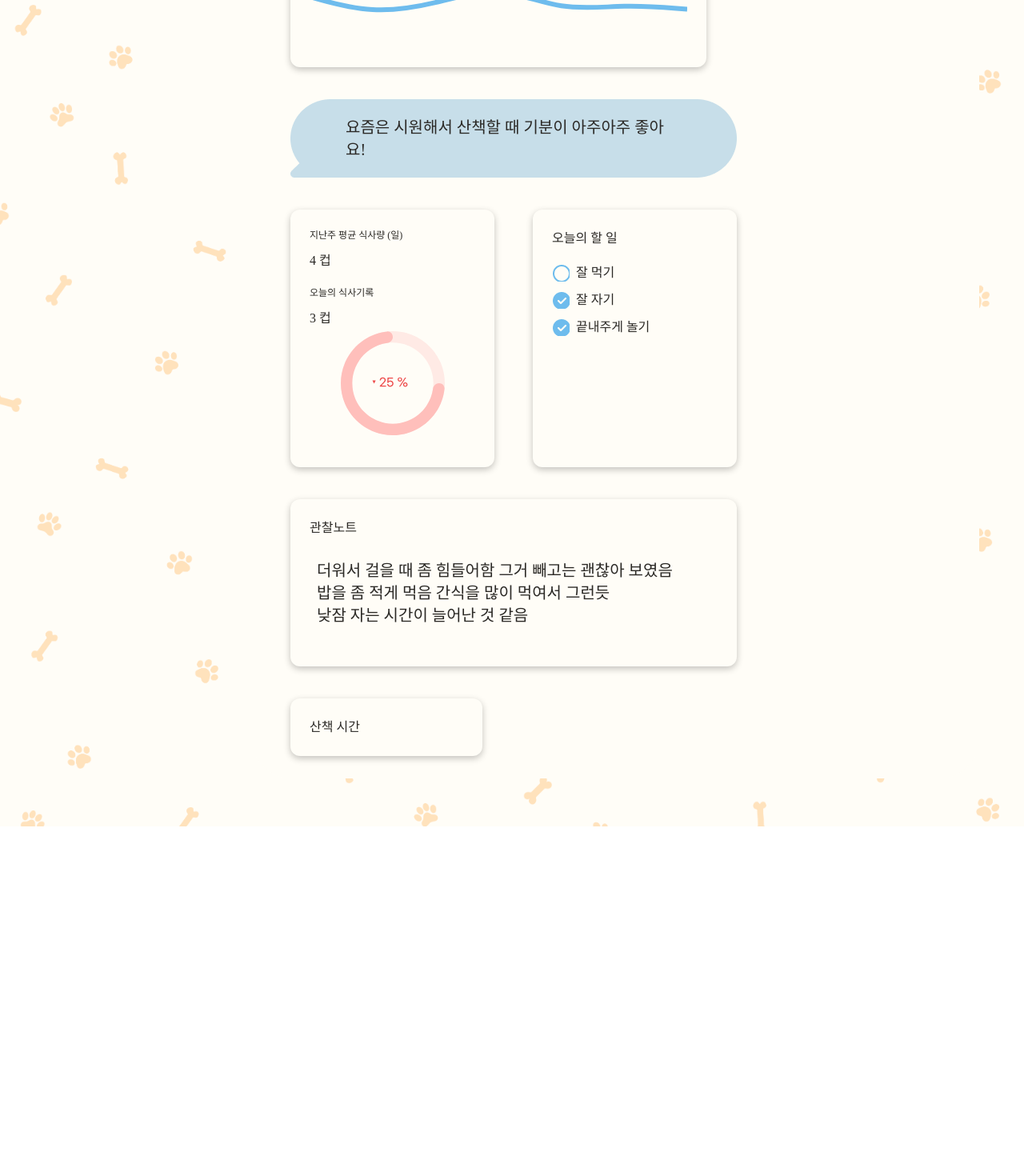
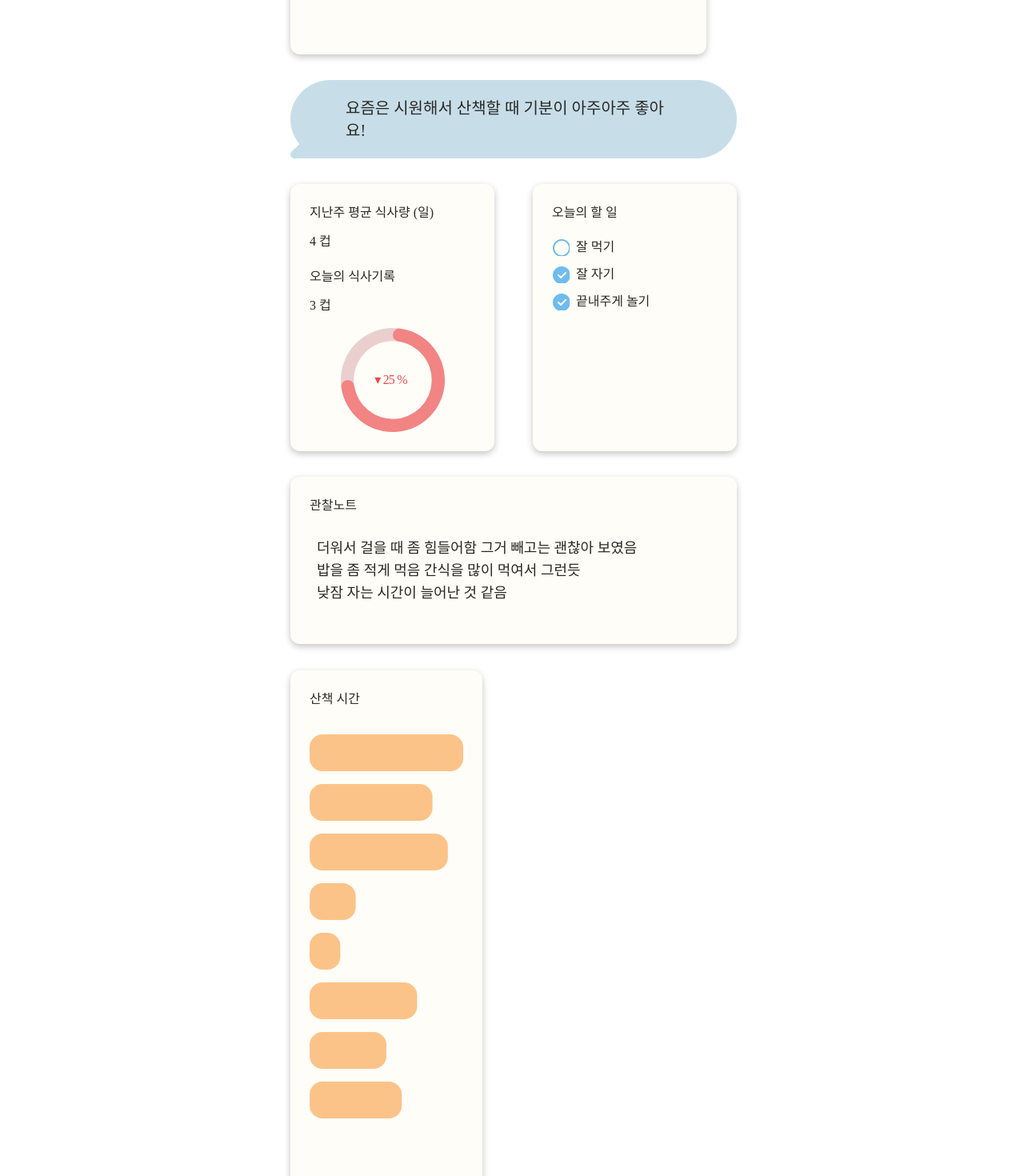
Before and after one commit to run3go/WEB4_5_404TNF_FE, a Next.js app: page /dashboard in a window 1280 px wide. Shown: the part 820-2290 px from the top of the page at 80% size. Before the commit the page ends 1853 px from the top, so only its background shows below. Built offline with nearby package versions, Linux system fonts and the light colour scheme.

Commit message:
💄 Style: 대시보드 그래프 구현 완료

```diff
--- a/package.json
+++ b/package.json
@@ -9,6 +9,7 @@
     "lint": "next lint"
   },
   "dependencies": {
+    "@types/d3-shape": "^3.1.7",
     "d3": "^7.9.0",
     "date-fns": "^4.1.0",
     "framer-motion": "^12.23.0",
--- a/src/app/dashboard/page.tsx
+++ b/src/app/dashboard/page.tsx
@@ -1,9 +1,9 @@
 import FeedCard from '@/components/dashboard/FeedCard';
-import LineGraphCard from '@/components/dashboard/LineGraphCard';
 import NoteCard from '@/components/dashboard/NoteCard';
 import ProfileCard from '@/components/dashboard/ProfileCard';
 import TodoCard from '@/components/dashboard/TodoCard';
 import WalkCard from '@/components/dashboard/WalkCard';
+import LineGraphCard from '@/components/dashboard/graph/LineGraphCard';
 
 import speechBubbleMobile from '@/assets/images/speech-bubble-mobile.svg';
 import speechBubble from '@/assets/images/speech-bubble.png';
@@ -38,15 +38,15 @@ export default async function Dashboard() {
   ];
 
   return (
-    <main className="w-full rounded-[50px] bg-[var(--color-background)] px-[26px] py-6 sm:px-12 sm:py-7">
+    <main className="h-full w-screen rounded-[50px] bg-[var(--color-background)] px-[26px] py-6 sm:h-[calc(100vh-176px)] sm:w-full sm:px-12 sm:py-7">
       <div className="flex items-center justify-between sm:mb-7">
         <h2 className="hidden text-xl font-bold sm:block">
           마음이는 평균보다 3kg 무거워요! 다이어트가 필요하니 간식을 줄여보는 건
           어떨까요?
         </h2>
-        <SelectBox options={options} width={110} footstep />
+        <SelectBox options={options} width="110px" footstep />
       </div>
-      <div className="flex flex-wrap gap-5 pb-7 sm:gap-10 sm:pb-0">
+      <div className="flex flex-wrap gap-5 pb-7 sm:gap-8 sm:pb-0">
         <div className="relative w-full text-sm font-medium sm:hidden sm:text-xl">
           <Image
             className="h-auto w-full max-w-[558px]"
@@ -59,12 +59,12 @@ export default async function Dashboard() {
             요즘은 시원해서 산책할 때 기분이 아주아주 좋아요!
           </div>
         </div>
-        <div className="flex w-full flex-col gap-5 sm:w-[520px] sm:gap-10">
+        <div className="flex w-full flex-col gap-5 sm:w-[520px] sm:gap-8">
           <ProfileCard />
           <LineGraphCard title="몸무게" dataset={weightDataset} />
           <LineGraphCard title="수면시간" dataset={sleepDataset} />
         </div>
-        <div className="flex w-full flex-col gap-5 sm:w-[558px] sm:gap-10">
+        <div className="flex w-full flex-col gap-5 sm:w-[558px] sm:gap-8">
           <div className="relative hidden text-xl font-medium sm:block">
             <Image
               className="h-auto w-full max-w-[558px]"
@@ -77,7 +77,7 @@ export default async function Dashboard() {
               요즘은 시원해서 산책할 때 기분이 아주아주 좋아요!
             </div>
           </div>
-          <div className="flex justify-between gap-5 sm:gap-10">
+          <div className="flex justify-between gap-5 sm:gap-8">
             <FeedCard />
             <TodoCard />
           </div>
--- a/src/assets/styles/global.css
+++ b/src/assets/styles/global.css
@@ -17,6 +17,8 @@
 
   /* Etc */
   --color-red: #ed4848;
+  --color-red-300: #f28484;
+  --color-red-100: #ebcfcf;
 
   --color-blue-300: #6ebced;
   --color-blue-100: #c7dee9;
--- a/src/components/common/Card.tsx
+++ b/src/components/common/Card.tsx
@@ -11,7 +11,7 @@ export default function Card({
     <>
       <div
         className={twMerge(
-          'rounded-xl bg-[var(--color-background)] p-6 shadow-[0_3px_8px_rgba(0,0,0,0.24)]',
+          'rounded-xl bg-[var(--color-background)] p-4 shadow-[0_3px_8px_rgba(0,0,0,0.24)] sm:p-6',
           className,
         )}
       >
--- a/src/components/dashboard/FeedCard.tsx
+++ b/src/components/dashboard/FeedCard.tsx
@@ -1,23 +1,18 @@
-import circleChart from '@/assets/images/circle-chart.svg';
-import Image from 'next/image';
 import Card from '../common/Card';
+import DonutGraph from './graph/DonutGraph';
 
 export default function FeedCard() {
   return (
-    <Card className="card__hover flex aspect-[255/322] w-full max-w-[255px] flex-col text-sm font-medium sm:text-base">
+    <Card className="flex aspect-[255/322] w-full max-w-[255px] flex-col text-sm font-medium sm:text-base">
       <div className="mb-5 flex flex-col gap-3">
-        <span className="text-xs">지난주 평균 식사량 (일)</span>
+        <span className="text-xs sm:text-base">지난주 평균 식사량 (일)</span>
         <span>4 컵</span>
       </div>
-      <div className="flex flex-col gap-3">
-        <span className="text-xs">오늘의 식사기록</span>
+      <div className="mb-4 flex flex-col gap-3">
+        <span className="text-xs sm:text-base">오늘의 식사기록</span>
         <span>3 컵</span>
       </div>
-      <Image
-        className="mt-1 hidden self-center min-[500px]:block"
-        src={circleChart}
-        alt="원형차트"
-      />
+      <DonutGraph />
     </Card>
   );
 }
--- a/src/components/dashboard/NoteCard.tsx
+++ b/src/components/dashboard/NoteCard.tsx
@@ -1,16 +1,52 @@
+'use client';
+import { motion } from 'framer-motion';
+import { useState } from 'react';
 import Card from '../common/Card';
 
 export default function NoteCard() {
+  const [flip, setFlip] = useState(true);
   return (
+    <motion.div
+      className="relative h-40 w-full max-w-[558px] sm:h-[210px]"
+      animate={{ rotateY: flip ? 0 : 180 }}
+      transition={{ duration: 0.7 }}
+      onClick={() => setFlip(!flip)}
+    >
+      <motion.div
+        className="absolute w-full backface-hidden"
+        animate={{ rotateY: flip ? 0 : 180 }}
+        transition={{ duration: 0.7 }}
+      >
+        {/* 앞면 */}
         <Card className="card__hover aspect-[560/210] w-full max-w-[560px] font-medium">
           <h2 className="mb-[18px] text-xs text-[var(--color-grey)] sm:text-base sm:text-[var(--color-black)]">
             관찰노트
           </h2>
-      <p className="text-sm sm:p-[9px] sm:text-xl">
+          <p className="text-sm sm:p-[9px] sm:text-lg">
             더워서 걸을 때 좀 힘들어함 그거 빼고는 괜찮아 보였음 <br />
             밥을 좀 적게 먹음 간식을 많이 먹여서 그런듯 <br />
             낮잠 자는 시간이 늘어난 것 같음
           </p>
         </Card>
+      </motion.div>
+      <motion.div
+        className="absolute w-full -scale-x-100 backface-hidden"
+        initial={{ rotateY: 180 }}
+        animate={{ rotateY: flip ? 180 : 0 }}
+        transition={{ duration: 0.7 }}
+      >
+        {/* 뒷면 */}
+        <Card className="card__hover h-40 w-full max-w-[558px] overflow-hidden py-4 sm:h-[210px]">
+          <h2 className="mb-[18px] text-xs text-[var(--color-grey)] sm:text-base sm:text-[var(--color-black)]">
+            2025. 7. 1
+          </h2>
+          <p className="text-sm sm:p-[9px] sm:text-lg">
+            더워서 걸을 때 좀 힘들어함 그거 빼고는 괜찮아 보였음 <br />
+            밥을 좀 적게 먹음 간식을 많이 먹여서 그런듯 <br />
+            낮잠 자는 시간이 늘어난 것 같음
+          </p>
+        </Card>
+      </motion.div>
+    </motion.div>
   );
 }
--- a/src/components/dashboard/ProfileCard.tsx
+++ b/src/components/dashboard/ProfileCard.tsx
@@ -6,7 +6,7 @@ import Icon from '../common/Icon';
 export default function ProfileCard() {
   return (
     <Card className="flex w-full max-w-[560px] flex-row-reverse justify-end sm:flex-row sm:justify-between">
-      <ul className="flex flex-col gap-3 text-sm font-medium sm:gap-[18px] sm:text-xl">
+      <ul className="flex flex-col gap-3 text-sm font-medium sm:gap-[18px] sm:text-lg">
         <li className="flex items-center">
           <span className="mr-3 text-[var(--color-grey)]">이름</span>
           <span>이마음</span>
--- a/src/components/dashboard/WalkCard.tsx
+++ b/src/components/dashboard/WalkCard.tsx
@@ -1,9 +1,11 @@
 import Card from '../common/Card';
+import BarGraph from './graph/BarGraph';
 
 export default function WalkCard() {
   return (
-    <Card className="card__hover hidden w-60 items-stretch sm:block">
+    <Card className="hidden w-60 items-stretch sm:block">
       <h2 className="font-medium">산책 시간</h2>
+      <BarGraph />
     </Card>
   );
 }
--- /dev/null
+++ b/src/components/dashboard/graph/BarGraph.tsx
@@ -0,0 +1,42 @@
+'use client';
+import { select } from 'd3';
+import { useEffect, useRef } from 'react';
+
+export default function BarGraph() {
+  const svgRef = useRef<SVGSVGElement>(null);
+
+  useEffect(() => {
+    const dataset = [100, 80, 90, 30, 20, 70, 50, 60];
+    const maxData = Math.max(...dataset);
+    const width = 192;
+    const height = 580;
+    const barHeight = 46;
+    const barSpacing = 16;
+
+    const svg = select(svgRef.current);
+    svg.selectAll('*').remove();
+
+    svg.attr('width', width).attr('height', height);
+
+    svg
+      .selectAll('rect')
+      .data(dataset)
+      .enter()
+      .append('rect')
+      .attr('x', 0)
+      .attr('y', (_, i) => i * (barHeight + barSpacing))
+      .attr('width', 0)
+      .attr('height', barHeight)
+      .attr('fill', 'var(--color-primary-300)')
+      .attr('rx', 16)
+      .transition()
+      .duration(1000)
+      .attr('width', (d) => (d / maxData) * width);
+  }, []);
+
+  return (
+    <div className="mt-8">
+      <svg ref={svgRef}></svg>
+    </div>
+  );
+}
--- /dev/null
+++ b/src/components/dashboard/graph/DonutGraph.tsx
@@ -0,0 +1,62 @@
+'use client';
+import { arc, interpolate, select } from 'd3';
+import { useEffect, useRef } from 'react';
+
+export default function DonutGraph() {
+  const svgRef = useRef<SVGSVGElement | null>(null);
+
+  useEffect(() => {
+    if (!svgRef.current) return;
+
+    const width = 130;
+    const height = 130;
+    const outerRadius = height / 2;
+    const innerRadius = outerRadius * 0.75;
+    const tau = 2 * Math.PI;
+    const percent = 0.75;
+
+    const svg = select(svgRef.current);
+    svg.selectAll('*').remove();
+
+    const g = svg
+      .append('g')
+      .attr('transform', `translate(${width / 2},${height / 2})`);
+
+    const arcGenerator = arc<d3.DefaultArcObject>()
+      .innerRadius(innerRadius)
+      .outerRadius(outerRadius)
+      .cornerRadius((outerRadius - innerRadius) / 2)
+      .startAngle(0);
+
+    g.append('path')
+      .datum({ endAngle: tau } as d3.DefaultArcObject)
+      .style('fill', 'var( --color-red-100)')
+      .attr('d', arcGenerator);
+
+    const foreground = g
+      .append('path')
+      .datum({ endAngle: 0 } as d3.DefaultArcObject)
+      .style('fill', 'var(--color-red-300)')
+      .attr('d', arcGenerator);
+
+    foreground
+      .transition()
+      .duration(1000)
+      .attrTween('d', (d) => {
+        const interPolateAngle = interpolate(0, percent * tau);
+        return (t) => {
+          d.endAngle = interPolateAngle(t);
+          return arcGenerator(d)!;
+        };
+      });
+  }, []);
+
+  return (
+    <div className="relative self-center">
+      <svg width={130} height={130} ref={svgRef}></svg>
+      <div className="absolute top-1/2 left-1/2 -translate-x-1/2 -translate-y-1/2 px-0 pr-1 tracking-tighter text-[var(--color-red)]">
+        ▾ 25 %
+      </div>
+    </div>
+  );
+}
--- a/src/components/dashboard/LineGraphCard.tsx
+++ b/src/components/dashboard/graph/LineGraphCard.tsx
@@ -1,4 +1,5 @@
 'use client';
+import Card from '@/components/common/Card';
 import {
   curveBasis,
   extent,
@@ -12,7 +13,6 @@ import {
 import { formatDate } from 'date-fns';
 import { motion } from 'framer-motion';
 import { useEffect, useRef, useState } from 'react';
-import Card from '../common/Card';
 
 export default function LineGraphCard({
   title,
@@ -29,7 +29,6 @@ export default function LineGraphCard({
   //마진, 가로 길이, 세로 길이 설정
   const margin = { top: 20, bottom: 30 };
   const width = dimensions.width;
-  console.log(width);
   const height = dimensions.height - margin.top - margin.bottom;
 
   useEffect(() => {
@@ -79,6 +78,11 @@ export default function LineGraphCard({
           : 'var(--color-blue-300)',
       )
       .attr('stroke-width', 6)
+      .attr('stroke-dashoffset', width)
+      .attr('stroke-dasharray', width)
+      .transition()
+      .duration(1000)
+      .attr('stroke-dashoffset', 0)
       .attr('d', lineGenerator);
   }, [title, dataset, height, width, margin.bottom]);
 
```
Also changed, not shown: 1 other file (tests, documents, lock files or other folders). Lines whose indentation alone changed are shown as unchanged.
